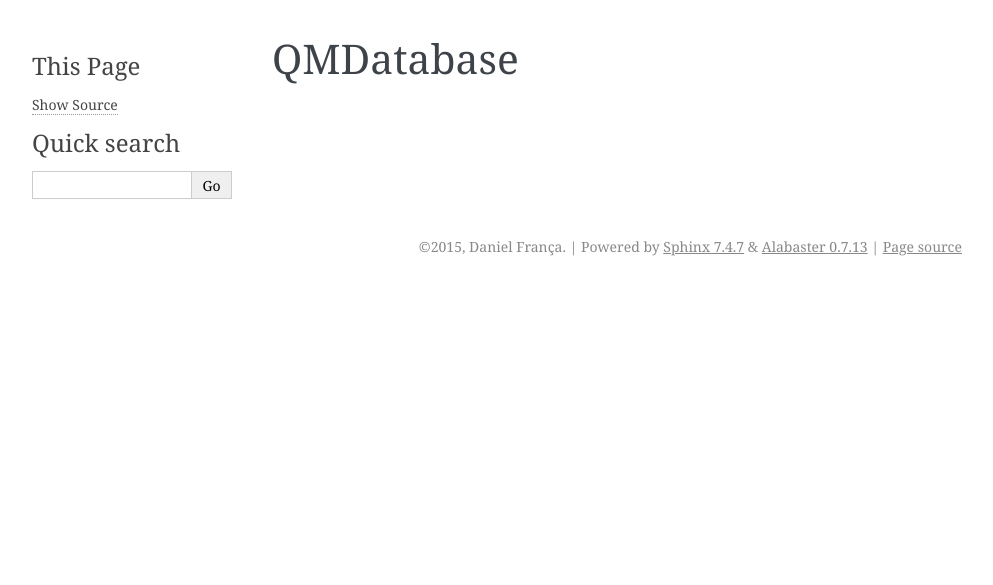
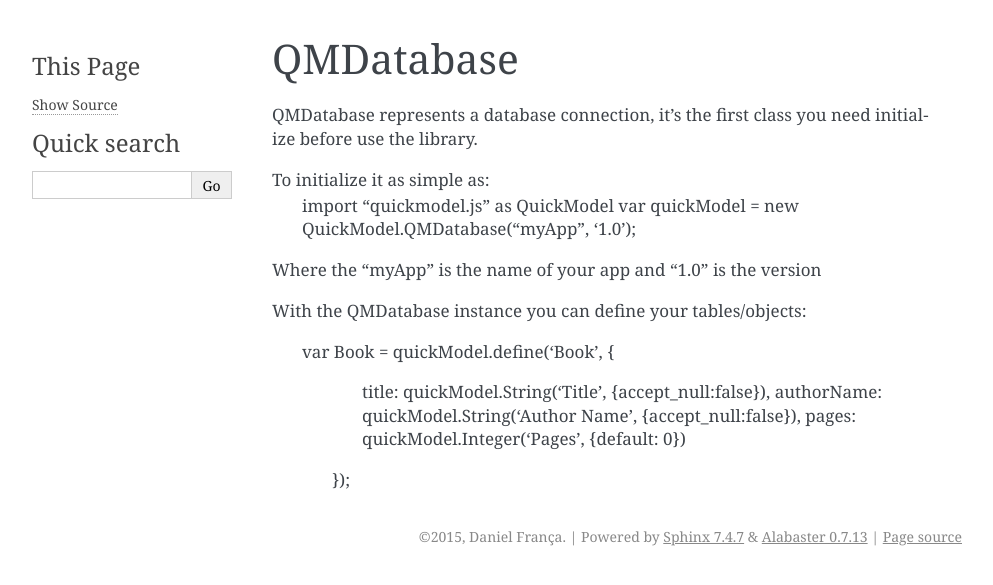
Before and after one commit to dcfranca/quickmodel, a Sphinx documentation site: the page built from docs/source/qmdatabase.rst, in a window 1280 px wide. Shown: the top 585 px of the page, without its empty margins (148-1141 px from the left). Built offline with Sphinx 7.4.7, drawn with Linux system fonts in a browser that asks for light colours.

Commit message:
Created documentation

```diff
--- a/docs/source/qmdatabase.rst
+++ b/docs/source/qmdatabase.rst
@@ -1,2 +1,18 @@
 QMDatabase
 ==========
+
+QMDatabase represents a database connection, it's the first class you need initialize before use the library.
+
+To initialize it as simple as:
+    import "quickmodel.js" as QuickModel
+    var quickModel = new QuickModel.QMDatabase("myApp", '1.0');
+
+Where the "myApp" is the name of your app and "1.0" is the version
+
+With the QMDatabase instance you can define your tables/objects:
+
+    var Book = quickModel.define('Book', {
+	    title: quickModel.String('Title', {accept_null:false}),
+	    authorName: quickModel.String('Author Name', {accept_null:false}),
+	    pages: quickModel.Integer('Pages', {default: 0})
+	});
```
Also changed, not shown: docs/source/index.rst (+18 -18 lines), docs/source/qmmodel.rst (+8 -0 lines), docs/source/qmobject.rst (+11 -0 lines), docs/source/defining.rst (line endings or trailing spaces).
